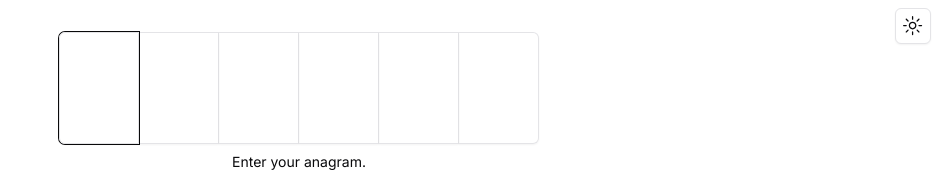
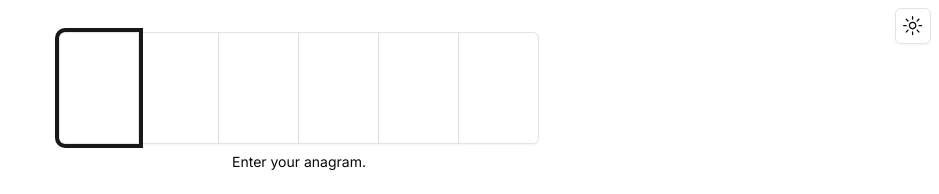
Before and after one commit to Selyss/ranagams, a Next.js app: page / in a window 1280 px wide. Shown: the top 194 px of the page, without its empty margins (341-1280 px from the left). Built offline with nearby package versions, Linux system fonts and the light colour scheme.

Commit message:
better outline

```diff
--- a/components/ui/input-otp.tsx
+++ b/components/ui/input-otp.tsx
@@ -42,7 +42,8 @@ const InputOTPSlot = React.forwardRef<
       ref={ref}
       className={cn(
         "relative flex md:h-28 h-14 w-10 md:w-20 items-center justify-center border-y border-r border-input text-[2rem] md:text-[4rem] shadow-sm transition-all first:rounded-l-md first:border-l last:rounded-r-md",
-        isActive && "z-10 ring-1 ring-ring",
+        isActive &&
+          "z-10 ring-1 ring-ring outline-4 outline-accent-foreground outline",
         className
       )}
       {...props}
```
